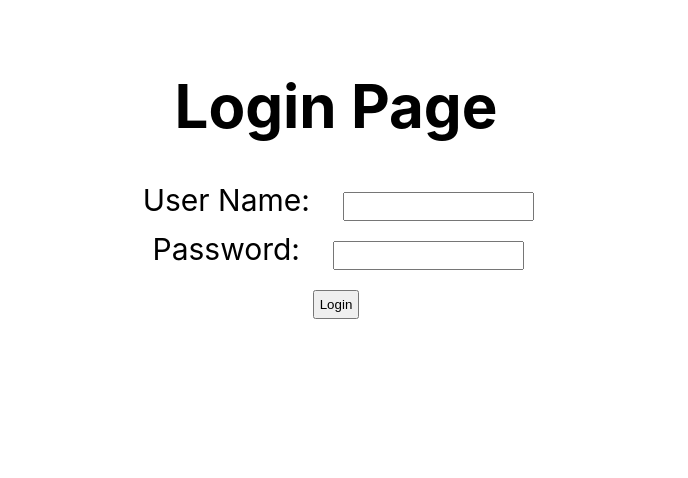
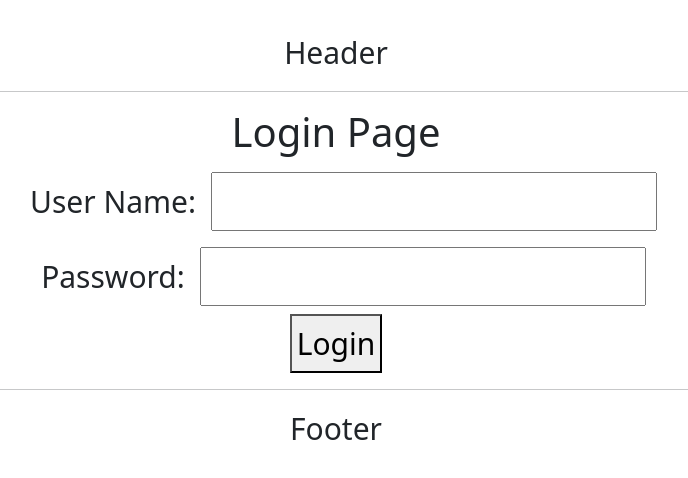
Before and after one commit to SuHwanYoon/React-Todo-App-Client, a React (Create React App) app: page / in a window 1280 px wide. Shown: the top 478 px of the page, without its empty margins (304-992 px from the left). Built offline with nearby package versions, Linux system fonts and the light colour scheme.

Commit message:
add header and footer component and bootstrap module

```diff
--- a/package.json
+++ b/package.json
@@ -6,6 +6,7 @@
     "@testing-library/jest-dom": "^5.17.0",
     "@testing-library/react": "^13.4.0",
     "@testing-library/user-event": "^13.5.0",
+    "bootstrap": "^5.3.3",
     "react": "^18.2.0",
     "react-dom": "^18.2.0",
     "react-router-dom": "^6.23.1",
--- a/src/components/todo/TodoApp.jsx
+++ b/src/components/todo/TodoApp.jsx
@@ -7,21 +7,28 @@ export default function TodoApp(){
     return(
         <div className="TodoApp">
             <BrowserRouter>
+                {/* 어느화면에서도 보이는 헤더 컴포넌트 */}
+                <HeaderComponent/>
+
                 <Routes>
                     <Route >
-                        {/* url path에 따라 보여줄 컴포넌트를 설정 js표현식을 사용할때는 ''사용하면 안된다*/}
+                        {/* url path에 따라 보여줄 컴포넌트를 설정 js표현식을 사용할때는 ''를 사용하면 안된다*/}
                         <Route path='/' element={ <LoginComponent /> }/>
                         <Route path='/login' element={ <LoginComponent /> }/>
                         {/* welcome/ Url뒤에 입력되는 username값을 WelcomeComponent에 인자값으로 넘겨준다   */}
                         <Route path='/welcome/:username' element={ <WelcomeComponent/> }/>
                         {/* 지정한 url이 /todos일시 ListTodosComponent를 보여준다 */}
                         <Route path='/todos' element={<ListTodosComponent/>}/>
+                        {/* 지정한 url이 /logout일시 LogoutComponent를 보여준다 */}
+                        <Route path='/logout' element={<LogoutComponent/>}/>
 
                         {/* 지정한 url이외의 url일시에 error페이지를 보여준다 */}
                         <Route path='*' element={<ErrorComponent/>}/>
                     </Route>
                 </Routes>
             </BrowserRouter>
+            {/* 어느화면에서도 보이는 푸터 컴포넌트 */}
+            <FooterComponent/>
         </div>
     )
 }
@@ -171,10 +178,12 @@ function ListTodosComponent(){
                     ]
 
     return(
-        <div className="ListTodosComponent">
+        // 부트스트랩 사용
+        <div className="container">
             <h1>Todo List</h1>
             <div>
-                <table>
+             {/* 부트스트랩 사용 */}
+                <table className='table'>
                     <thead>
                         <tr>
                             <td>ID</td>
@@ -208,3 +217,31 @@ function ListTodosComponent(){
         </div>
     )
 }
+
+//어떤화면에서도 보이는 헤더 컴포넌트
+function HeaderComponent(){
+    return(
+        <div className="hader">
+            Header<hr/>
+        </div>
+    )
+}
+
+
+//어떤화면에서도 보이는 푸터 컴포넌트
+function FooterComponent(){
+    return(
+        <div className="footer">
+            <hr/>Footer
+        </div>
+    )
+}
+
+//로그아웃 컴포넌트
+function LogoutComponent(){
+    return(
+        <div className="LogoutComponent">
+            <h1>Logout Success!</h1>
+        </div>
+    )
+}
--- a/src/index.js
+++ b/src/index.js
@@ -3,6 +3,8 @@ import ReactDOM from 'react-dom/client';
 import './index.css';
 import App from './App';
 import reportWebVitals from './reportWebVitals';
+import 'bootstrap/dist/css/bootstrap.min.css';
+
 
 const root = ReactDOM.createRoot(document.getElementById('root'));
 root.render(
```
Also changed, not shown: 1 other file (tests, documents, lock files or other folders).
